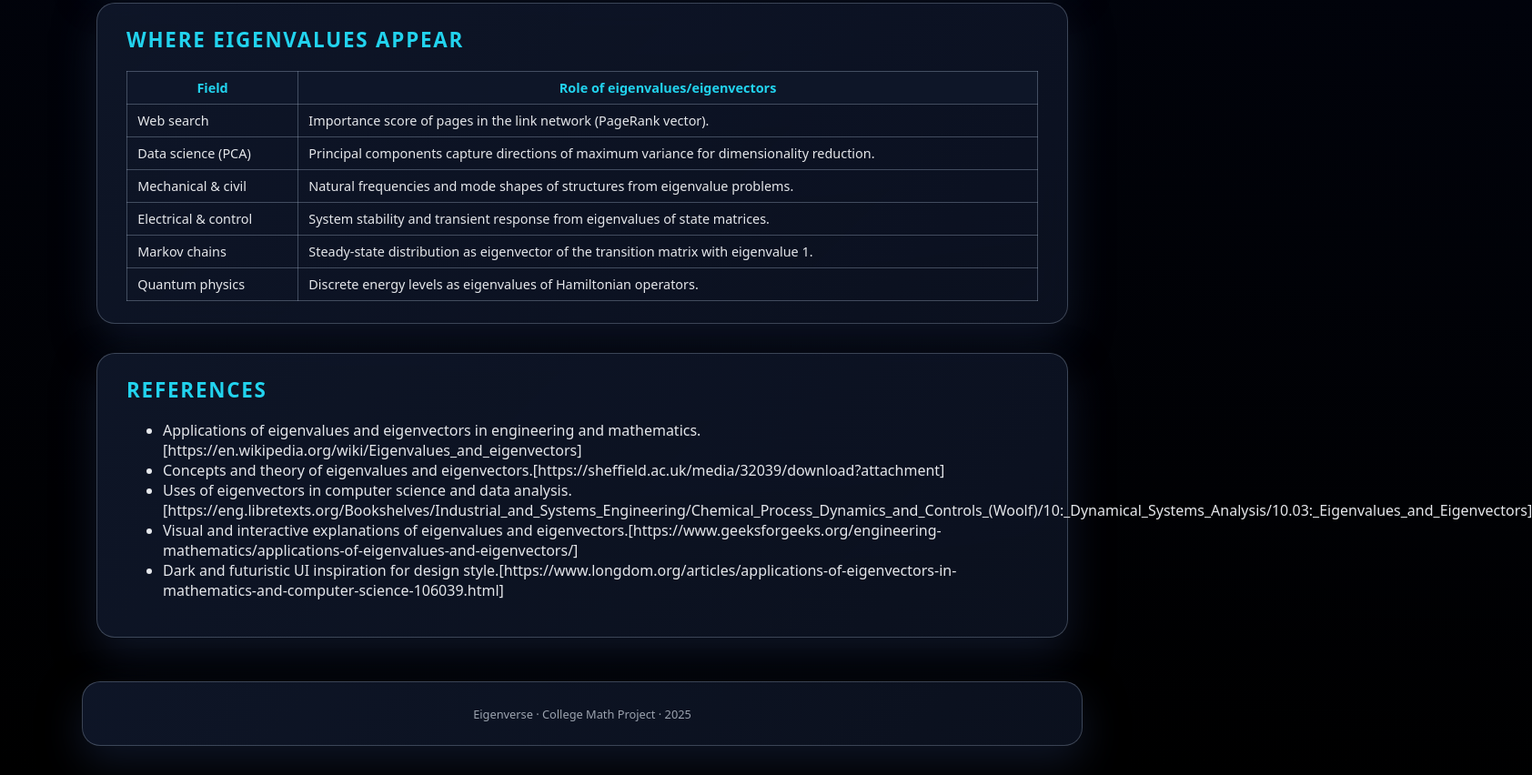
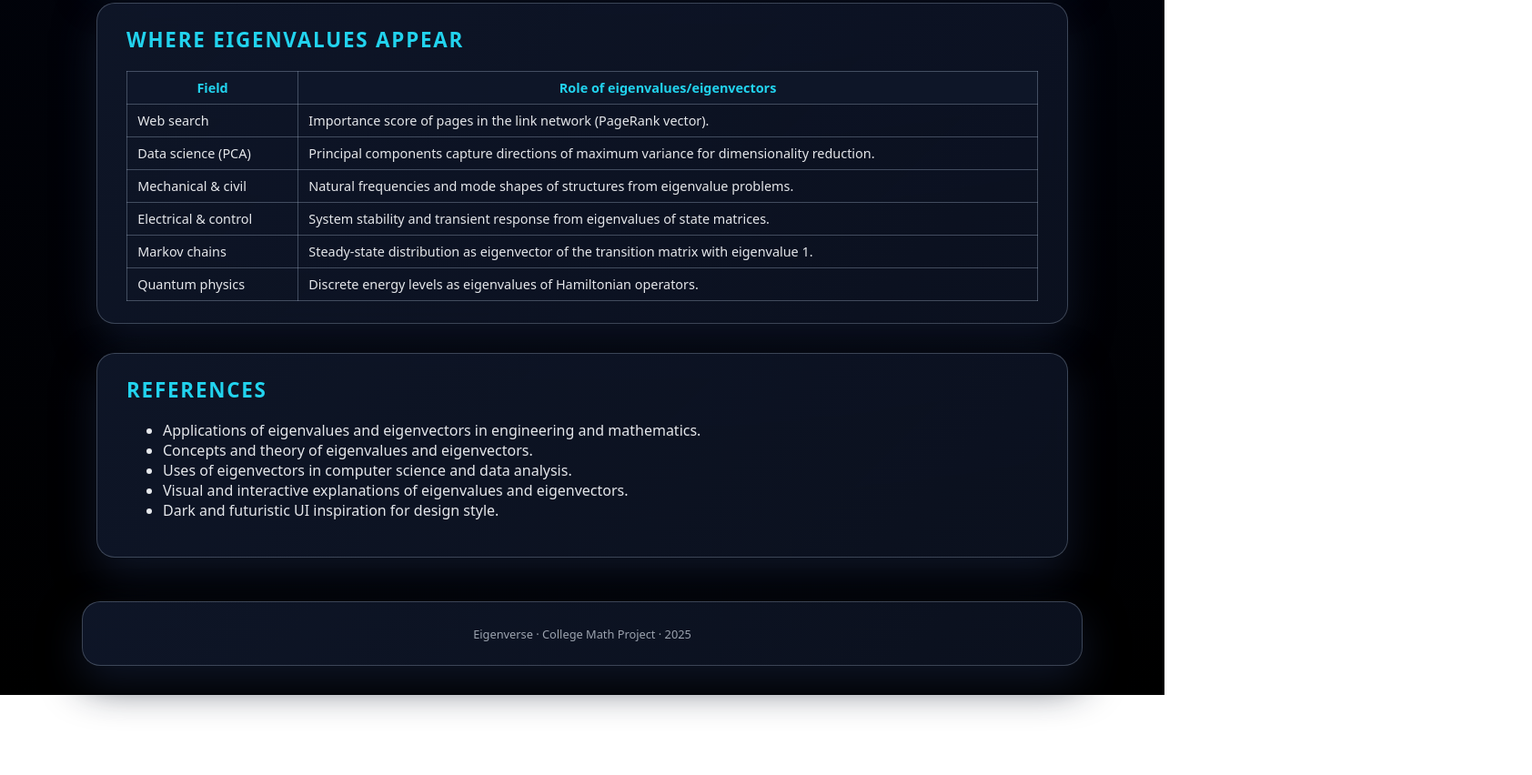
Before and after one commit to SRP-28/Eigenverse, a plain HTML site: page index.html in a window 1280 px wide. Shown: the part 2145-2997 px from the top of the page at 91% size, 1684 px wide, since content can reach past the window. After the commit the page ends 2909 px from the top, so only its background shows below. Drawn offline with nearby package versions, Linux system fonts and the light colour scheme.

Commit message:
Update index.html

```diff
--- a/index.html
+++ b/index.html
@@ -199,11 +199,11 @@
   <section id="references" class="glass">
     <h2>References</h2>
     <ul>
-      <li>Applications of eigenvalues and eigenvectors in engineering and mathematics.[https://en.wikipedia.org/wiki/Eigenvalues_and_eigenvectors]</li>
-      <li>Concepts and theory of eigenvalues and eigenvectors.[https://sheffield.ac.uk/media/32039/download?attachment]</li>
-      <li>Uses of eigenvectors in computer science and data analysis.[https://eng.libretexts.org/Bookshelves/Industrial_and_Systems_Engineering/Chemical_Process_Dynamics_and_Controls_(Woolf)/10:_Dynamical_Systems_Analysis/10.03:_Eigenvalues_and_Eigenvectors]</li>
-      <li>Visual and interactive explanations of eigenvalues and eigenvectors.[https://www.geeksforgeeks.org/engineering-mathematics/applications-of-eigenvalues-and-eigenvectors/]</li>
-      <li>Dark and futuristic UI inspiration for design style.[https://www.longdom.org/articles/applications-of-eigenvectors-in-mathematics-and-computer-science-106039.html]</li>
+      <li>Applications of eigenvalues and eigenvectors in engineering and mathematics.</li>
+      <li>Concepts and theory of eigenvalues and eigenvectors.</li>
+      <li>Uses of eigenvectors in computer science and data analysis.</li>
+      <li>Visual and interactive explanations of eigenvalues and eigenvectors.</li>
+      <li>Dark and futuristic UI inspiration for design style.</li>
     </ul>
   </section>
 </main>
```
